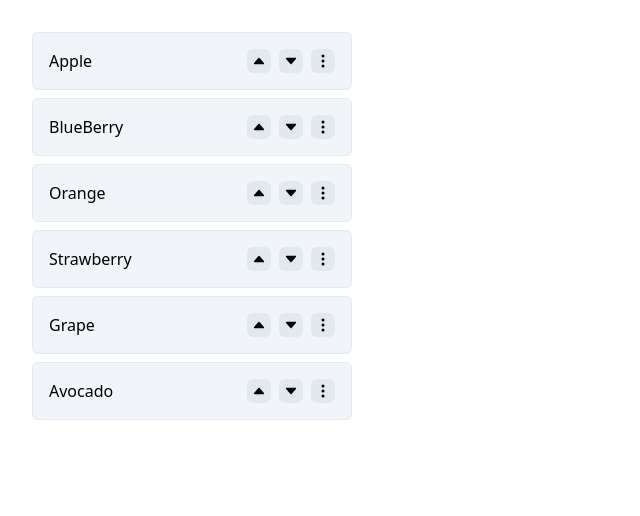
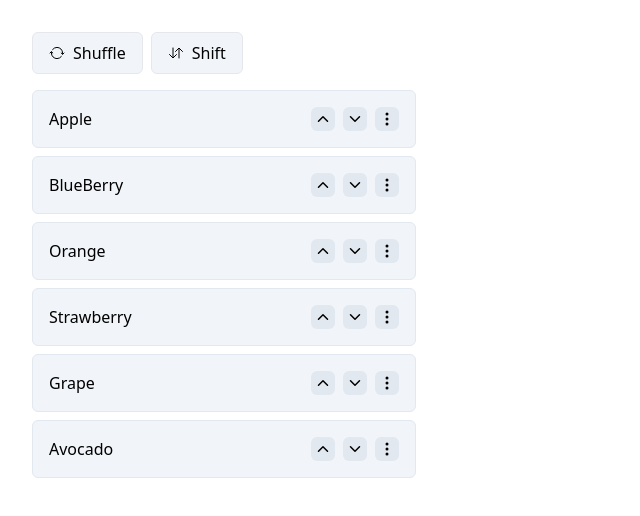
Before and after one commit to taishinaritomi/toys-box, a Next.js app: page /dndkit-styled in a window 1280 px wide. Shown: the top 516 px of the page, without its empty margins (0-640 px from the left). Built offline with nearby package versions, Linux system fonts and the light colour scheme.

Commit message:
update dndkitstyled

```diff
--- a/src/views/DndKit/StyledDndkit.tsx
+++ b/src/views/DndKit/StyledDndkit.tsx
@@ -3,7 +3,7 @@ import { MeasuringStrategy} from "@dnd-kit/core";
 import { DndContext, DragOverlay, MouseSensor, TouchSensor, useSensor, useSensors } from "@dnd-kit/core";
 import { arrayMove, SortableContext, verticalListSortingStrategy } from "@dnd-kit/sortable";
 import { useMemo, useState } from "react";
-import { IoCaretDown, IoCaretUp, IoEllipsisVertical } from 'react-icons/io5'
+import { IoEllipsisVertical, IoSync, IoSwapVertical, IoChevronDown, IoChevronUp } from 'react-icons/io5'
 import Sortable from "~/components/Dndkit/Sortable";
 import SortableHandle from "~/components/Dndkit/SortableHandle";
 
@@ -92,8 +92,35 @@ const StyledDndkit = () => {
     });
   };
 
+  const shuffle = () => {
+    setFruits((fruits) => {
+      const cloneFruits = fruits.slice();
+      return cloneFruits.sort(() => Math.random() - .5);
+    });
+  }
+
+  const shift = () => {
+    setFruits((fruits) => {
+      const cloneFruits = fruits.slice();
+      const cloneFruit = cloneFruits.shift();
+      cloneFruit && cloneFruits.push(cloneFruit);
+      return cloneFruits;
+    });
+  }
+
   return (
     <>
+      <div className="p-8">
+        <div className="flex gap-2">
+          <button onClick={shuffle} className='flex gap-2 items-center py-2 px-4 mb-4 bg-slate-100 rounded-md border'>
+            <IoSync />
+            <p>Shuffle</p>
+          </button>
+          <button onClick={shift} className='flex gap-2 items-center py-2 px-4 mb-4 bg-slate-100 rounded-md border'>
+            <IoSwapVertical />
+            <p>Shift</p>
+          </button>
+        </div>
         <DndContext
           sensors={sensors}
           onDragStart={dragStart}
@@ -103,7 +130,7 @@ const StyledDndkit = () => {
         >
           <DragOverlay>
             {activeDrag && (
-            <div className="flex justify-between items-center p-4 bg-slate-100 rounded-md border border-purple-400">
+              <div className="flex justify-between items-center p-4 bg-slate-100 rounded-md border border-slate-200 shadow-md">
                 <p>{activeDrag.name}</p>
                 <div className="p-1 bg-slate-200 rounded-md">
                   <IoEllipsisVertical />
@@ -112,7 +139,7 @@ const StyledDndkit = () => {
             )}
           </DragOverlay>
             <SortableContext items={fruits} strategy={verticalListSortingStrategy}>
-            <div className="flex flex-col gap-2 p-8 w-96">
+              <div className="flex flex-col gap-2 w-96">
                 {fruits.map((fruit) => (
                   <Sortable
                     key={fruit.id}
@@ -133,13 +160,13 @@ const StyledDndkit = () => {
                           className="p-1 bg-slate-200 rounded-md"
                           onClick={() => next(fruit.id)}
                         >
-                        <IoCaretUp />
+                          <IoChevronUp />
                         </button>
                         <button
                           className="p-1 bg-slate-200 rounded-md"
                           onClick={() => prev(fruit.id)}
                         >
-                        <IoCaretDown />
+                          <IoChevronDown />
                         </button>
                         <SortableHandle sortableArguments={{
                           id:fruit.id,
@@ -158,6 +185,7 @@ const StyledDndkit = () => {
               </div>
             </SortableContext>
         </DndContext>
+      </div>
     </>
   )
 }
```
Lines whose indentation alone changed are shown as unchanged.
